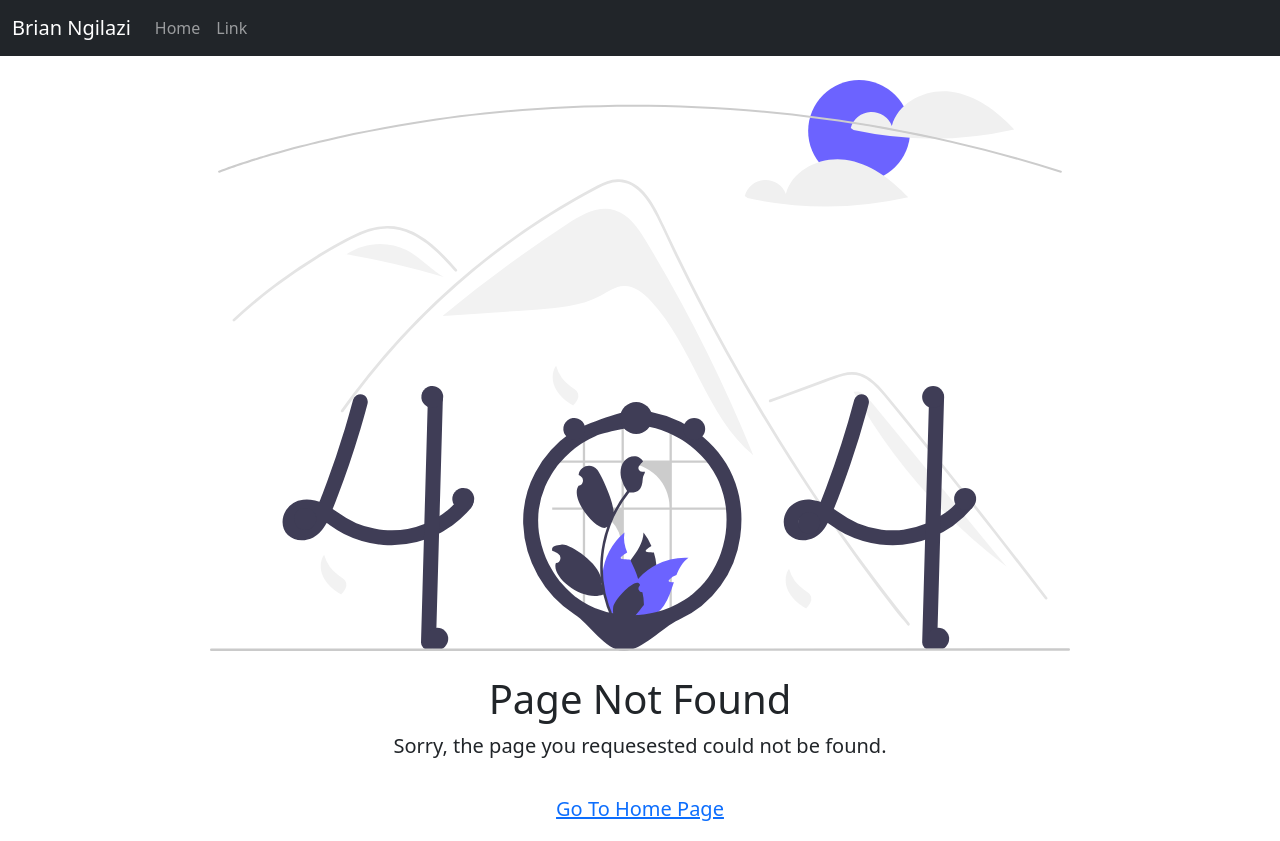
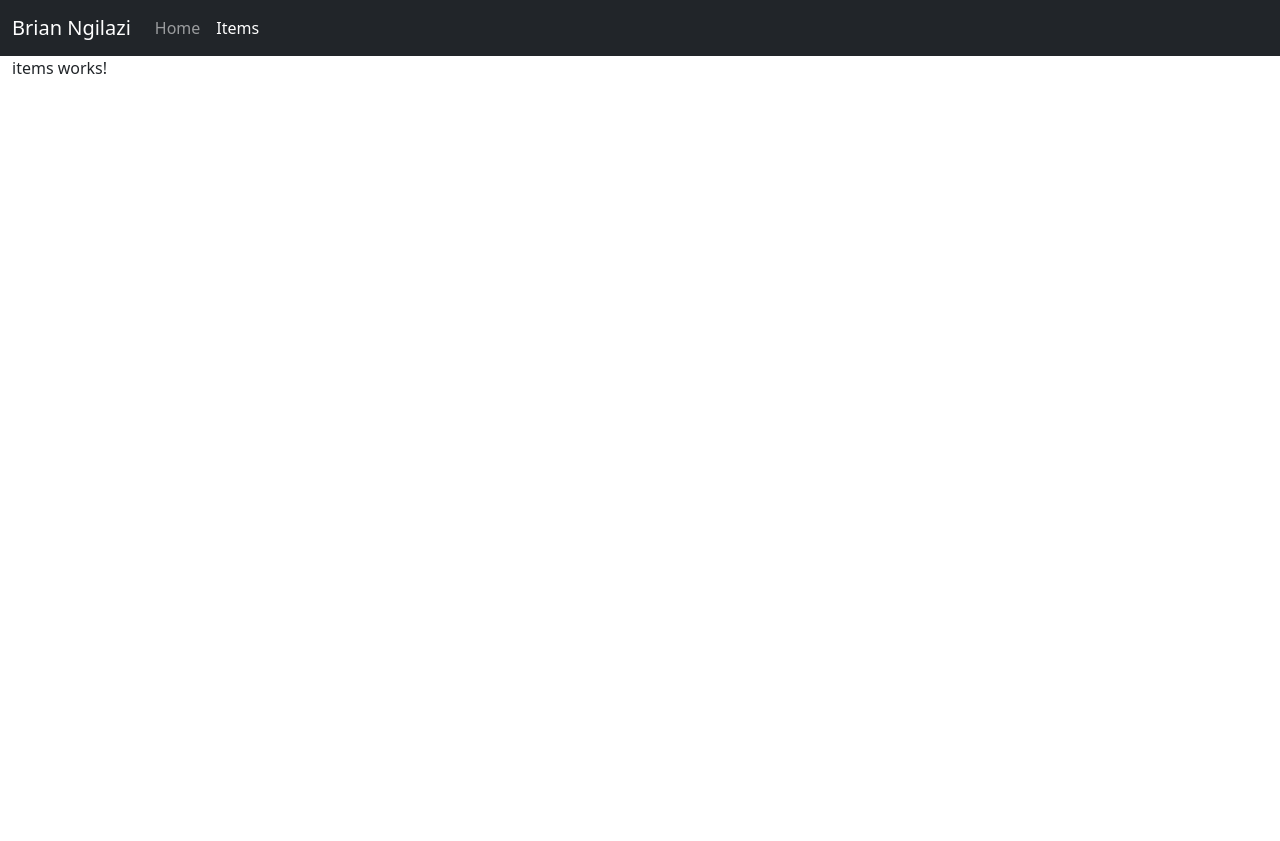
Before and after one commit to brianNgilazi/developer-hut-assessment, an Angular app: page /items in a window 1280 px wide. Before the commit this address had no page. After the commit the page ends 800 px from the top, so only its background shows below. Built offline with nearby package versions, Linux system fonts and the light colour scheme.

Commit message:
feature(items): Add items module

```diff
--- a/src/app/app-routing.module.ts
+++ b/src/app/app-routing.module.ts
@@ -6,6 +6,7 @@ import { PageNotFoundComponent } from './page-not-found/page-not-found.component
 const routes: Routes = [
   { path: 'home', component: HomeComponent, title: 'Home' },
   { path: '', pathMatch: 'full', redirectTo: 'home' },
+  { path: 'items', loadChildren: () => import('./items/items.module').then(m => m.ItemsModule) },
   { path: '**', pathMatch: 'full', component: PageNotFoundComponent, title: 'Page Not Found'}
 ];
 
--- a/src/app/app.component.html
+++ b/src/app/app.component.html
@@ -1,6 +1,7 @@
 <nav class="navbar navbar-expand-lg navbar-dark bg-dark">
   <div class="container-fluid">
-    <button class="navbar-toggler" type="button" data-bs-toggle="collapse" data-bs-target="#navbarToggler" aria-controls="navbarToggler" aria-expanded="false" aria-label="Toggle navigation">
+    <button class="navbar-toggler" type="button" data-bs-toggle="collapse" data-bs-target="#navbarToggler"
+      aria-controls="navbarToggler" aria-expanded="false" aria-label="Toggle navigation">
       <span class="navbar-toggler-icon"></span>
     </button>
     <div class="collapse navbar-collapse" id="navbarToggler">
@@ -10,7 +11,7 @@
           <a class="nav-link" aria-current="page" routerLink="/home" routerLinkActive="active">Home</a>
         </li>
         <li class="nav-item">
-          <a class="nav-link" href="#">Link</a>
+          <a class="nav-link" routerLink="/items" routerLinkActive="active">Items</a>
         </li>
       </ul>
     </div>
--- a/src/app/home/home.component.html
+++ b/src/app/home/home.component.html
@@ -2,5 +2,5 @@
   <img src="assets/web-app.svg" width="300px" class="m-2 m-lg-4">
   <h1>Hello World</h1>
   <p class="lead">Welcome to Brian Ngilazi's Sample CRUD App for <a href="https://www.developerhut.co.za/">Developer Hut.</a></p>
-  <a class="btn btn-lg btn-primary my-2">Get Started</a>
+  <a class="btn btn-lg btn-primary my-2" routerLink="/items">Get Started</a>
 </div>
--- /dev/null
+++ b/src/app/items/items-routing.module.ts
@@ -0,0 +1,11 @@
+import { NgModule } from '@angular/core';
+import { RouterModule, Routes } from '@angular/router';
+import { ItemsComponent } from './items.component';
+
+const routes: Routes = [{ path: '', component: ItemsComponent, title: 'Items' }];
+
+@NgModule({
+  imports: [RouterModule.forChild(routes)],
+  exports: [RouterModule]
+})
+export class ItemsRoutingModule { }
--- /dev/null
+++ b/src/app/items/items.component.html
@@ -0,0 +1 @@
+<p>items works!</p>
--- /dev/null
+++ b/src/app/items/items.component.ts
@@ -0,0 +1,15 @@
+import { Component, OnInit } from '@angular/core';
+
+@Component({
+  selector: 'app-items',
+  templateUrl: './items.component.html',
+  styleUrls: ['./items.component.scss']
+})
+export class ItemsComponent implements OnInit {
+
+  constructor() { }
+
+  ngOnInit(): void {
+  }
+
+}
```
Also changed, not shown: src/app/items/items.module.ts (added, +17 -0 lines), src/app/items/items.component.scss (added), 1 other file (tests, documents, lock files or other folders).
